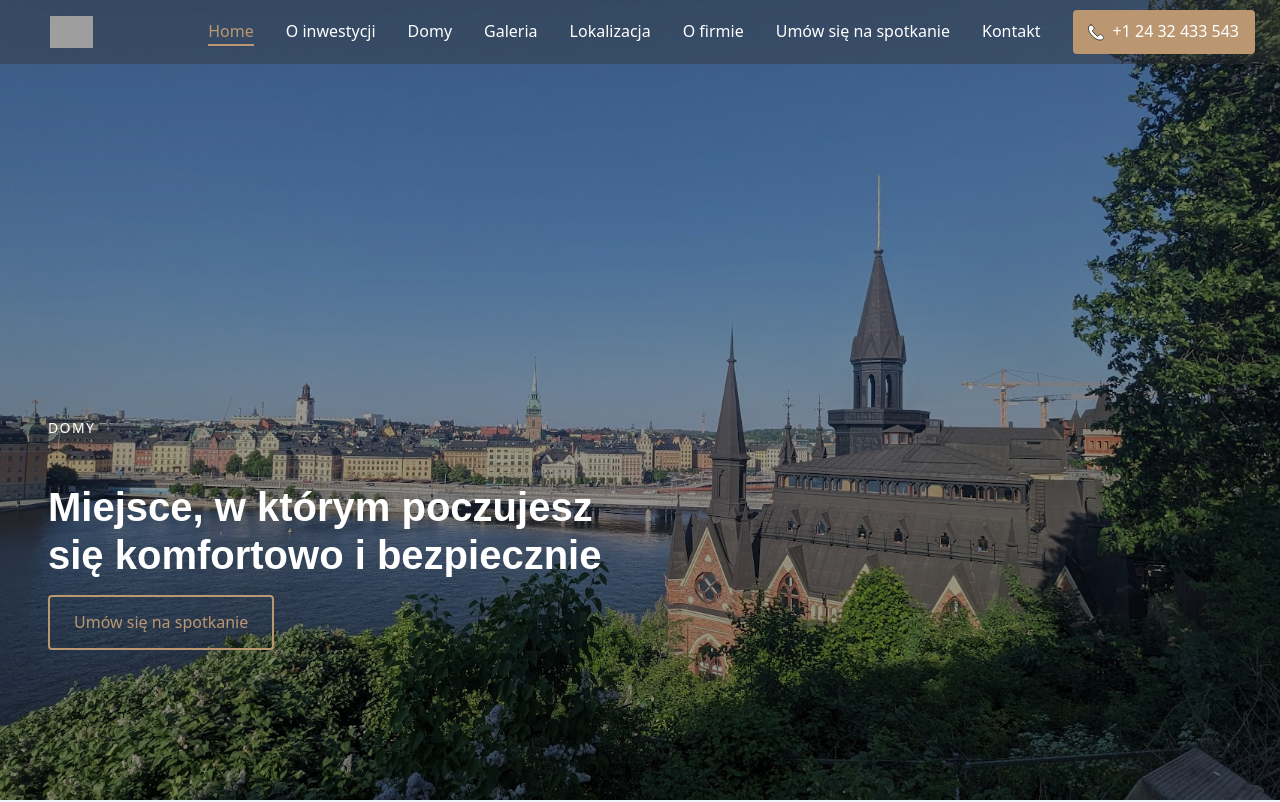
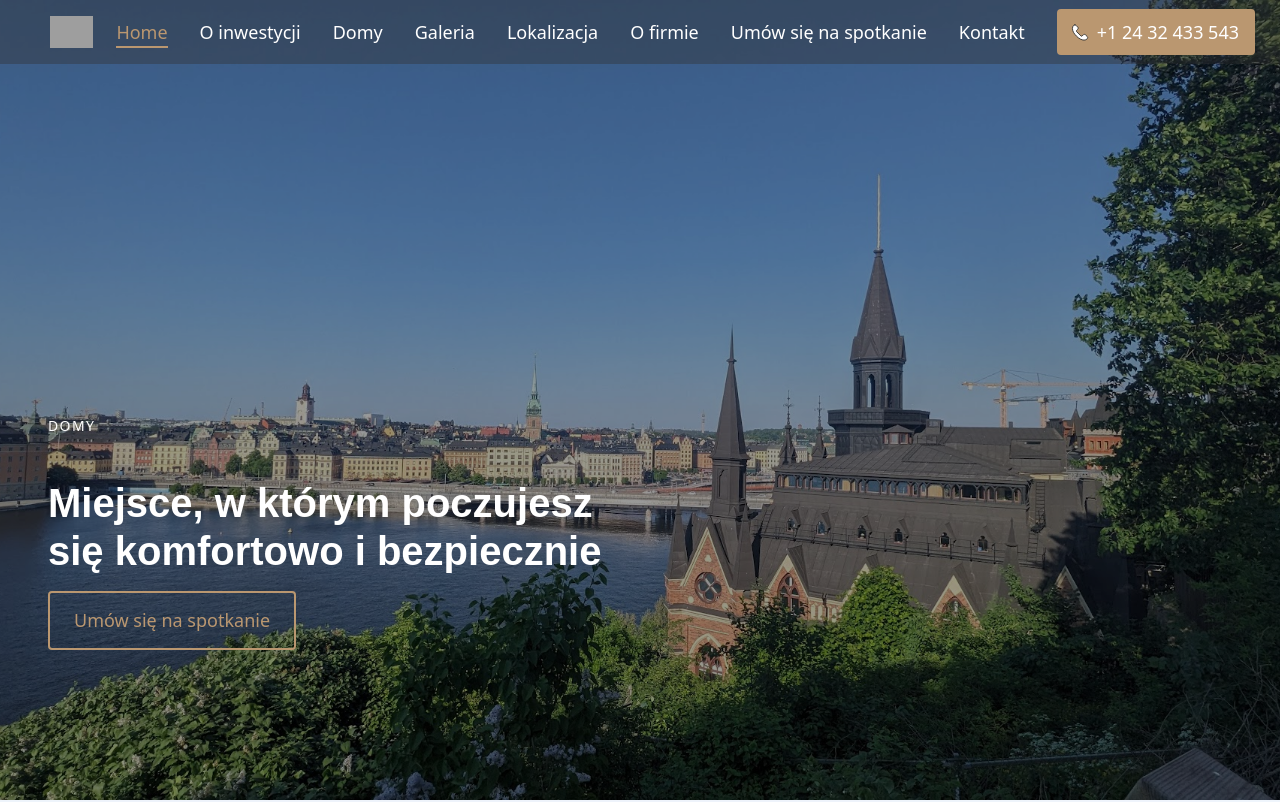
Before and after one commit to DimitryIvaniuta/real-estate-trade-site, a React (Vite) app: page / in a window 1280 px wide. Shown: the top 802 px of the page. Built offline with nearby package versions, Linux system fonts and the light colour scheme; grey boxes are pictures that could not be loaded.

Commit message:
Styles layout update

```diff
--- a/src/components/About/About.module.scss
+++ b/src/components/About/About.module.scss
@@ -1,5 +1,3 @@
-/* src/components/About/About.module.scss */
-
 $dark-gold: #ba9770;
 $text-dark: #2a2a2a;
 $text-light: #555;
--- a/src/components/ContactSection/ContactSection.module.scss
+++ b/src/components/ContactSection/ContactSection.module.scss
@@ -1,4 +1,3 @@
-/* src/components/ContactSection/ContactSection.module.scss */
 $dark-bg: #222;
 $text-label-light: #edc497;
 $text-light: #f5f5f5;
--- a/src/components/Footer/Footer.module.scss
+++ b/src/components/Footer/Footer.module.scss
@@ -96,6 +96,7 @@
   font-size: var(--fz-sm);
   color: var(--color-text-muted);
   margin: 0;
+  padding-top: 4px;
 }
 
 @media (max-width: 768px) {
--- a/src/index.css
+++ b/src/index.css
@@ -1,71 +1,81 @@
 @tailwind base;
 @tailwind components;
 @tailwind utilities;
+
 :root {
+  /* — Colors — */
   --gold: #b58b4a;
   --text-primary: #1a1a1a;
   --text-secondary: #555555;
   --link: #007aff;
   --background-dark: #2d2d2d;
 
-  /* colors */
   --color-bg-footer: #1a1a1a;
   --color-text-footer: #ffffff;
   --color-text-muted: #cccccc;
   --color-accent: #b58b4a;
   --color-border: #333333;
 
-  /* typography */
+  /* — Typography — */
   --font-sans: system-ui, -apple-system, 'Segoe UI', Roboto, Helvetica, Arial, sans-serif;
   --fz-sm: 0.875rem;
   --fz-md: 1rem;
 
-  /* spacing */
+  /* — Spacing — */
   --spacer: 1rem;
   --spacer-lg: 2rem;
+
+  /* — Swiper Overrides — */
+  --swiper-navigation-size: 44px;
+  --swiper-theme-color: #007aff;
 }
 
-html, body, #root {
+/* — Box sizing & reset — */
+html {
+  box-sizing: border-box;
+  scroll-behavior: smooth;
+}
+*, *::before, *::after {
+  box-sizing: inherit;
+}
+
+/* — Base body — */
+body {
   height: 100%;
   margin: 0;
-  font-family: var(--font-sans);
+  font-family: var(--font-sans), sans-serif;   /* ← generic fallback */
   font-size: var(--fz-md);
-  line-height: 170%;
-}
-body {
-  scroll-behavior: smooth;
+  line-height: 1.7;
   overflow-y: scroll;
-  -ms-overflow-style: none;
+  -ms-overflow-style: none;                    /* hide IE scrollbar */
 }
 body::-webkit-scrollbar {
-  display: none;
+  display: none;                               /* hide WebKit scrollbar */
 }
+
+/* — App container & scroll snap — */
 #root {
+  height: 100%;
   scroll-snap-type: y mandatory;
 }
+
+/* — Sections offset for pinned header — */
 section {
   scroll-margin-top: 65px;
 }
+
+/* — Responsive font-size bump — */
 @media screen and (min-width: 1024px) {
   body {
     font-size: 18px;
   }
 }
 
-:root {
-  --swiper-navigation-size: 44px;
-  --swiper-theme-color: #007aff;
-}
-
-*, *::before, *::after {
-  box-sizing: border-box;
-}
-
+/* — Links & images — */
 a {
   color: inherit;
   text-decoration: none;
 }
-
 img {
   display: block;
   max-width: 100%;
```
